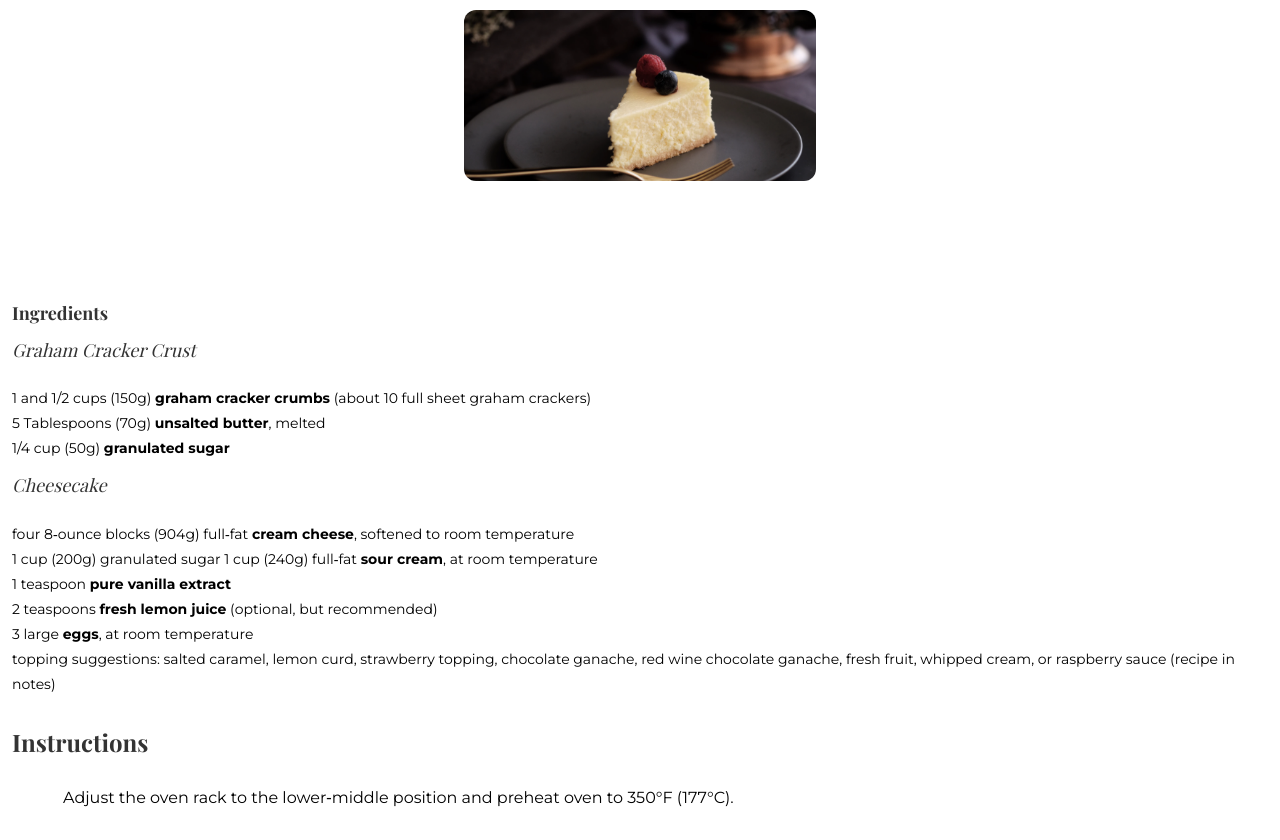
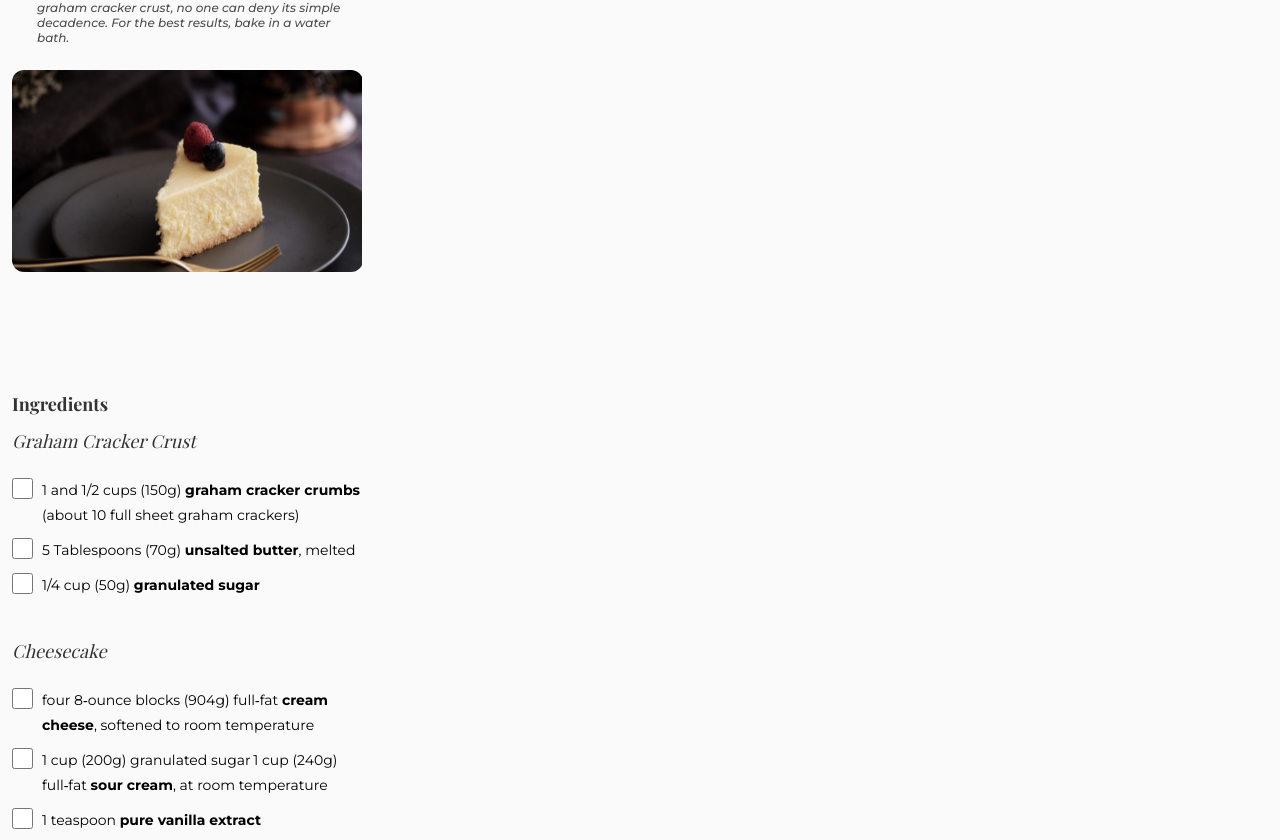
Before and after one commit to Lionprincipe/recipe-blog-challenge, a plain HTML site: page index.html in a window 1280 px wide. Shown: the part 106-946 px from the top of the page. Drawn offline with nearby package versions, Linux system fonts and the light colour scheme; a web font is replaced by a local one.

Commit message:
add input checkboxes and li numbers

```diff
--- a/index.html
+++ b/index.html
@@ -34,27 +34,28 @@
         <img src="./photo1.png" alt="cheese cake photo" />
       </section>
       <section class="section__cooking-info"></section>
-      <section>
+      <section class="section__ingredients">
         <h2 class="section__title">Ingredients</h2>
         <div class="ingredient__card">
           <h3 class="section__subtitle">Graham Cracker Crust</h3>
           <ul>
             <li>
-              <label for=""
-                >1 and 1/2 cups (150g)
+              <label
+                ><input type="checkbox" name="" />1 and 1/2 cups (150g)
                 <strong>graham cracker crumbs</strong> (about 10 full sheet
                 graham crackers)</label
               >
             </li>
             <li>
-              <label for=""
-                >5 Tablespoons (70g) <strong>unsalted butter</strong>,
-                melted</label
+              <label
+                ><input type="checkbox" name="" />5 Tablespoons (70g)
+                <strong>unsalted butter</strong>, melted</label
               >
             </li>
             <li>
-              <label for=""
-                >1/4 cup (50g) <strong>granulated sugar</strong></label
+              <label>
+                <input type="checkbox" name="" />1/4 cup (50g)
+                <strong>granulated sugar</strong></label
               >
             </li>
           </ul>
@@ -63,40 +64,47 @@
           <h3 class="section__subtitle">Cheesecake</h3>
           <ul>
             <li>
-              <label for=""
-                >four 8&#8209;ounce blocks (904g) full&#8209;fat
-                <strong>cream cheese</strong>, softened to room
-                temperature</label
-              >
-            </li>
-            <li>
-              <label for="">1 cup (200g) granulated sugar</label>
-              <label for=""
-                >1 cup (240g) full&#8209;fat <strong>sour cream</strong>, at
+              <label
+                ><input type="checkbox" name="" />four 8&#8209;ounce blocks
+                (904g) full&#8209;fat <strong>cream cheese</strong>, softened to
                 room temperature</label
               >
             </li>
             <li>
-              <label for=""
-                >1 teaspoon <strong>pure vanilla extract</strong></label
+              <label
+                ><input type="checkbox" name="" />1 cup (200g) granulated
+                sugar</label
+              >
+              <label
+                ><input type="checkbox" name="" />1 cup (240g) full&#8209;fat
+                <strong>sour cream</strong>, at room temperature</label
               >
             </li>
             <li>
-              <label for=""
-                >2 teaspoons <strong>fresh lemon juice</strong> (optional, but
+              <label
+                ><input type="checkbox" name="" />1 teaspoon
+                <strong>pure vanilla extract</strong></label
+              >
+            </li>
+            <li>
+              <label
+                ><input type="checkbox" name="" />2 teaspoons
+                <strong>fresh lemon juice</strong> (optional, but
                 recommended)</label
               >
             </li>
             <li>
-              <label for=""
-                >3 large <strong>eggs</strong>, at room temperature</label
+              <label
+                ><input type="checkbox" name="" />3 large <strong>eggs</strong>,
+                at room temperature</label
               >
             </li>
             <li>
-              <label for=""
-                >topping suggestions: salted caramel, lemon curd, strawberry
-                topping, chocolate ganache, red wine chocolate ganache, fresh
-                fruit, whipped cream, or raspberry sauce (recipe in notes)
+              <label
+                ><input type="checkbox" name="" />topping suggestions: salted
+                caramel, lemon curd, strawberry topping, chocolate ganache, red
+                wine chocolate ganache, fresh fruit, whipped cream, or raspberry
+                sauce (recipe in notes)
               </label>
             </li>
           </ul>
--- a/style.css
+++ b/style.css
@@ -4,12 +4,14 @@
   box-sizing: border-box;
   margin-block: 0;
 }
+
 ul,
 ol {
   list-style: none;
   padding-inline: 0;
   margin-inline: 0;
 }
+
 html {
   font-family: Montserrat;
   font-family: Montserrat;
@@ -20,10 +22,12 @@ html {
 
 body {
   font-size: 62.5%;
+  background-color: #fafafa;
 }
 
 main {
   padding: 3.2em 1.2em 0;
+  max-width: 37.4em;
 }
 
 a {
@@ -70,6 +74,10 @@ section {
 }
 .ingredient__card {
   padding-top: 1.3em;
+  padding-bottom: 2em;
+}
+.section__ingredients {
+  padding-bottom: 0;
 }
 
 .section__subtitle {
@@ -85,14 +93,14 @@ section {
   margin-bottom: 1.33em;
 }
 
-.ingredient__card ul li {
+.ingredient__card label {
   font-size: 1.4em;
   line-height: 1.78em;
 }
 
 .section__cooking-info {
-  width: 375px;
-  height: 97px;
+  width: 37.5em;
+  height: 9.7em;
 }
 
 section ol li {
@@ -103,15 +111,15 @@ section ol li {
 .main__illustration {
   display: flex;
   justify-content: center;
-  max-height: 21.4em;
+  max-height: 23.7em;
   overflow: hidden;
-  padding-bottom: 24px;
+  padding-bottom: 2.4em;
 }
 
 .main__illustration img {
   display: block;
-  max-width: 35.2em;
-
+  max-width: 35.1em;
+  min-height: 20.2em;
   border-radius: 12px;
 }
 
@@ -147,3 +155,65 @@ ol li p {
   padding-top: 2.8em;
   padding-left: 5.1em;
 }
+
+.section__instructions ol {
+  list-style: none;
+  counter-reset: my-awesome-counter;
+}
+
+.section__instructions ol li {
+  position: relative;
+  counter-increment: my-awesome-counter;
+}
+
+.section__instructions ol li::after {
+  position: absolute;
+  content: counter(my-awesome-counter);
+  top: 0.58em;
+  left: -1.375em;
+  text-align: center;
+  display: flex;
+  align-items: center;
+
+  color: #ffffff;
+  font-family: Playfair Display;
+  font-size: 1.5rem;
+  line-height: 1.33em;
+  transform: translateX(-50%) translateY(-50%);
+  font-weight: bold;
+}
+
+.section__instructions ol li::before {
+  content: '';
+  position: absolute;
+  background-color: #f2994a;
+  font-size: 1.5rem;
+  top: 0;
+  left: -2.125em;
+  width: 1.5em;
+  height: 1.5em;
+  border-radius: 6px;
+}
+
+.ingredient__card ul li {
+  padding-left: 3em;
+  position: relative;
+}
+
+.ingredient__card ul li {
+  min-height: 3.3em;
+  padding-bottom: 1em;
+}
+
+.ingredient__card ul li label:hover {
+  cursor: pointer;
+}
+
+.ingredient__card ul li input {
+  position: absolute;
+  top: 0;
+  left: 0;
+  width: 21px;
+  height: 21px;
+  border: 1px solid #828282;
+}
```
